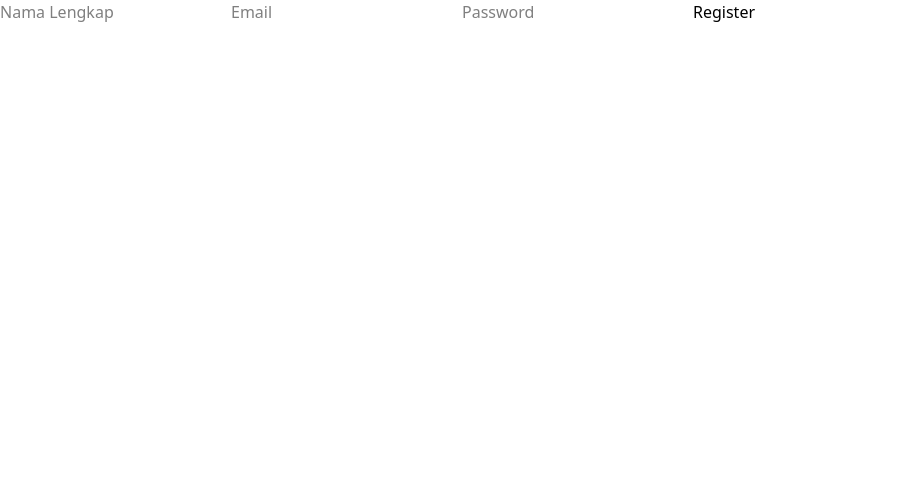
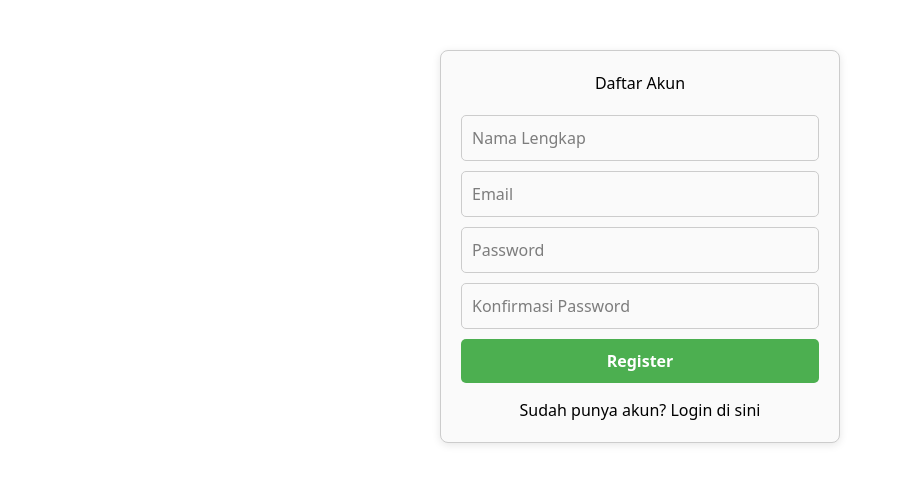
Before and after one commit to PetrusGeyu/wisatabudayaai, a React (Vite) app: page /register in a window 1280 px wide. Shown: the top 484 px of the page, without its empty margins (0-902 px from the left). Built offline with nearby package versions, Linux system fonts and the light colour scheme.

Commit message:
login / register

```diff
--- a/src/Components/Navbar.jsx
+++ b/src/Components/Navbar.jsx
@@ -1,14 +1,15 @@
 import React from 'react'
 import './navbar.css';
 import { FaUserCircle } from "react-icons/fa";
+import { Link } from 'react-router';
 
 const Navbar = () => {
   return (
     <nav>
       <div className='logo'><a href="">WisataBudaya</a></div>
       <ul className='nav-links'>
-        <li><a href="#">Beranda</a></li>
-        <li><a href="#">Wisata</a></li>
+        <li><Link to='/'>Beranda</Link></li>
+        <li><Link to={'/wisata'}>Wisata</Link></li>
         <li><a href="#">Budaya</a></li>
         <div className='profile-icon'><FaUserCircle /></div>
       </ul>
--- a/src/auth/Login.jsx
+++ b/src/auth/Login.jsx
@@ -1,10 +1,11 @@
 import { useState } from "react";
 import { useNavigate } from "react-router-dom"; // pastikan pakai react-router-dom v6+
 import API from "../services/api";
-import React, { useEffect } from 'react';
+import React, { useEffect } from "react";
 const Login = () => {
   useEffect(() => {
     const token = localStorage.getItem("token");
+
     if (token) {
       // Jika tidak ada token, redirect ke login
       navigate("/");
--- a/src/auth/Register.jsx
+++ b/src/auth/Register.jsx
@@ -1,22 +1,24 @@
-import { useState,useEffect } from "react";
+import { useState, useEffect } from "react";
 import API from "../services/api";
-import { useNavigate } from "react-router-dom";
+import { useNavigate, Link } from "react-router-dom";
 
 const Register = () => {
-  useEffect(() => {
-        const token = localStorage.getItem("token");
-        if (token) {
-          // Jika tidak ada token, redirect ke login
-          navigate("/");
-        }
-      // eslint-disable-next-line react-hooks/exhaustive-deps
-      }, []);
+  const navigate = useNavigate();
   const [form, setForm] = useState({
     name: "",
     email: "",
     password: "",
+    checkPassword: "",
   });
-  const navigate = useNavigate();
+  const [errors, setErrors] = useState({});
+  const [loading, setLoading] = useState(false);
+
+  useEffect(() => {
+    const token = localStorage.getItem("token");
+    if (token) {
+      navigate("/");
+    }
+  }, [navigate]);
 
   const handleChange = (e) => {
     setForm({ ...form, [e.target.name]: e.target.value });
@@ -24,43 +26,149 @@ const Register = () => {
 
   const handleRegister = async (e) => {
     e.preventDefault();
+    setErrors({});
+
+    // Validasi manual
+    if (!form.name || !form.email || !form.password || !form.checkPassword) {
+      setErrors({ form: "Semua kolom harus diisi!" });
+      return;
+    }
+
+    if (form.password.length < 6) {
+      setErrors({ password: "Password minimal 6 karakter" });
+      return;
+    }
+
+    if (form.password !== form.checkPassword) {
+      setErrors({ checkPassword: "Password tidak cocok" });
+      return;
+    }
+
     try {
-      const res = await API.post("/auth/register", form);
+      setLoading(true);
+      const res = await API.post("/auth/register", {
+        name: form.name,
+        email: form.email,
+        password: form.password,
+      });
+
       localStorage.setItem("token", res.data.token);
       alert("Registrasi berhasil!");
       navigate("/");
-      // redirect ke halaman dashboard jika perlu
     } catch (err) {
-      alert("Registrasi gagal: " + (err.response?.data?.message || err.message));
+      const message = err.response?.data?.message || "Terjadi kesalahan";
+      setErrors({ form: message });
+    } finally {
+      setLoading(false);
     }
   };
 
   return (
-    <form onSubmit={handleRegister}>
+    <div style={styles.container}>
+      <form onSubmit={handleRegister} style={styles.form}>
+        <h2 style={styles.title}>Daftar Akun</h2>
+
         <input
           name="name"
           placeholder="Nama Lengkap"
           type="text"
           onChange={handleChange}
+          style={styles.input}
           required
         />
+        {errors.name && <p style={styles.error}>{errors.name}</p>}
+
         <input
           name="email"
           placeholder="Email"
           type="email"
           onChange={handleChange}
+          style={styles.input}
           required
         />
+        {errors.email && <p style={styles.error}>{errors.email}</p>}
+
         <input
           name="password"
           placeholder="Password"
           type="password"
           onChange={handleChange}
+          style={styles.input}
           required
         />
-      <button type="submit">Register</button>
+        {errors.password && <p style={styles.error}>{errors.password}</p>}
+
+        <input
+          name="checkPassword"
+          placeholder="Konfirmasi Password"
+          type="password"
+          onChange={handleChange}
+          style={styles.input}
+          required
+        />
+        {errors.checkPassword && (
+          <p style={styles.error}>{errors.checkPassword}</p>
+        )}
+
+        {errors.form && <p style={styles.error}>{errors.form}</p>}
+
+        <button type="submit" disabled={loading} style={styles.button}>
+          {loading ? "Loading..." : "Register"}
+        </button>
+
+        <p style={styles.linkText}>
+          Sudah punya akun? <Link to="/login">Login di sini</Link>
+        </p>
       </form>
+    </div>
   );
 };
 
+const styles = {
+  container: {
+    display: "flex",
+    justifyContent: "center",
+    marginTop: "50px",
+  },
+  form: {
+    width: "100%",
+    maxWidth: "400px",
+    padding: "20px",
+    border: "1px solid #ccc",
+    borderRadius: "8px",
+    backgroundColor: "#fafafa",
+    boxShadow: "0 2px 8px rgba(0,0,0,0.1)",
+  },
+  title: {
+    textAlign: "center",
+    marginBottom: "20px",
+  },
+  input: {
+    width: "100%",
+    padding: "10px",
+    marginBottom: "10px",
+    borderRadius: "5px",
+    border: "1px solid #ccc",
+  },
+  button: {
+    width: "100%",
+    padding: "10px",
+    backgroundColor: "#4CAF50",
+    color: "white",
+    fontWeight: "bold",
+    border: "none",
+    borderRadius: "5px",
+    cursor: "pointer",
+  },
+  error: {
+    color: "red",
+    fontSize: "0.875rem",
+    marginBottom: "10px",
+  },
+  linkText: {
+    textAlign: "center",
+    marginTop: "15px",
+  },
+};
+
 export default Register;
--- a/src/pages/Wisata.jsx
+++ b/src/pages/Wisata.jsx
@@ -1,9 +1,37 @@
-import React from 'react'
+import React, { useEffect, useState } from "react";
+import axios from "axios";
 
 const Wisata = () => {
+  const [data, setData] = useState(null);
+
+  useEffect(() => {
+    axios
+      .get("https://dadb-34-91-9-190.ngrok-free.app/rekomendasi")
+      .then((response) => {
+        console.log("Response Data:", response.data);
+        setData(response.data);
+      })
+      .catch((error) => {
+        if (error.response) {
+          // Server merespons dengan status selain 2xx
+          console.error("Server error:", error.response.status);
+          console.log("Response:", error.response.data);
+        } else if (error.request) {
+          // Request dibuat tapi tidak ada respons
+          console.error("No response received:", error.request);
+        } else {
+          // Error lainnya
+          console.error("Error:", error.message);
+        }
+      });
+  }, []);
+
   return (
-    <div>Wisata</div>
-  )
-}
+    <div>
+      <h1>Wisata</h1>
+      <pre>{JSON.stringify(data, null, 2)}</pre>
+    </div>
+  );
+};
 
-export default Wisata
+export default Wisata;
```
Lines whose indentation alone changed are shown as unchanged.
